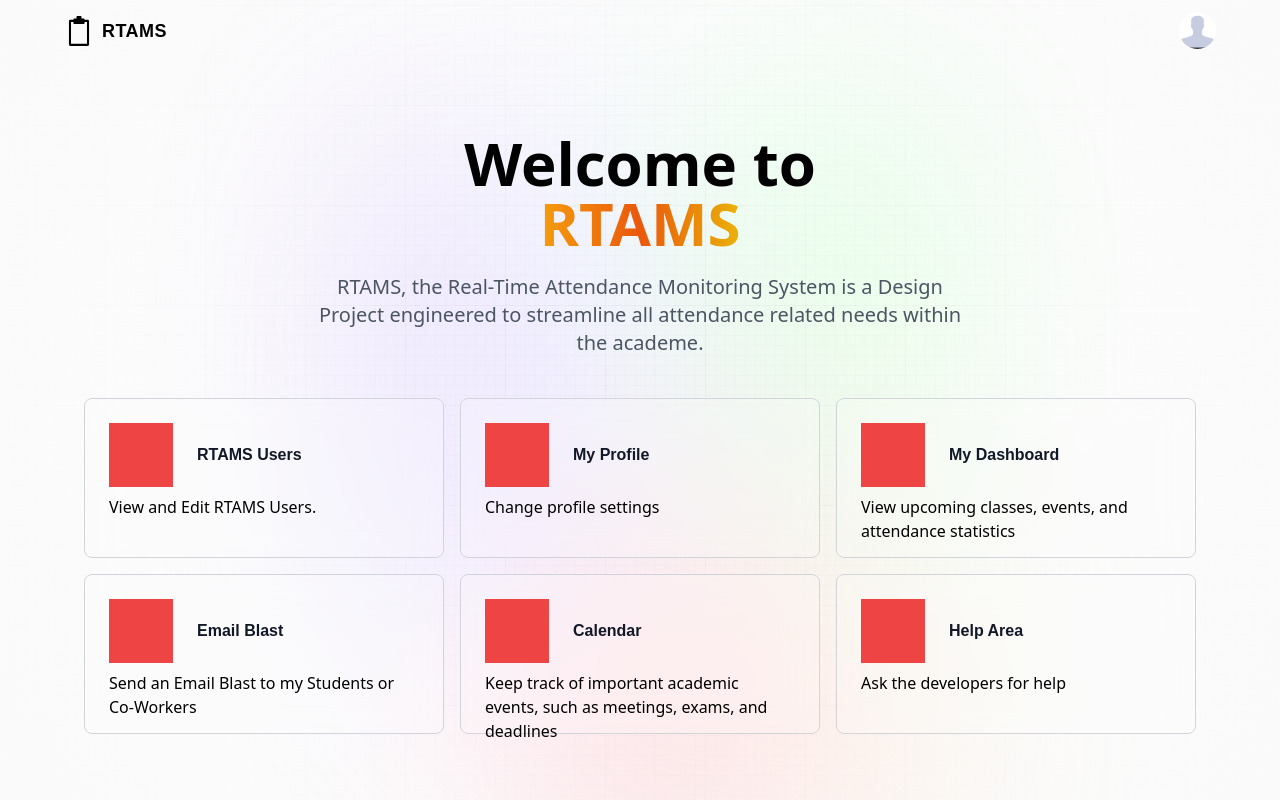
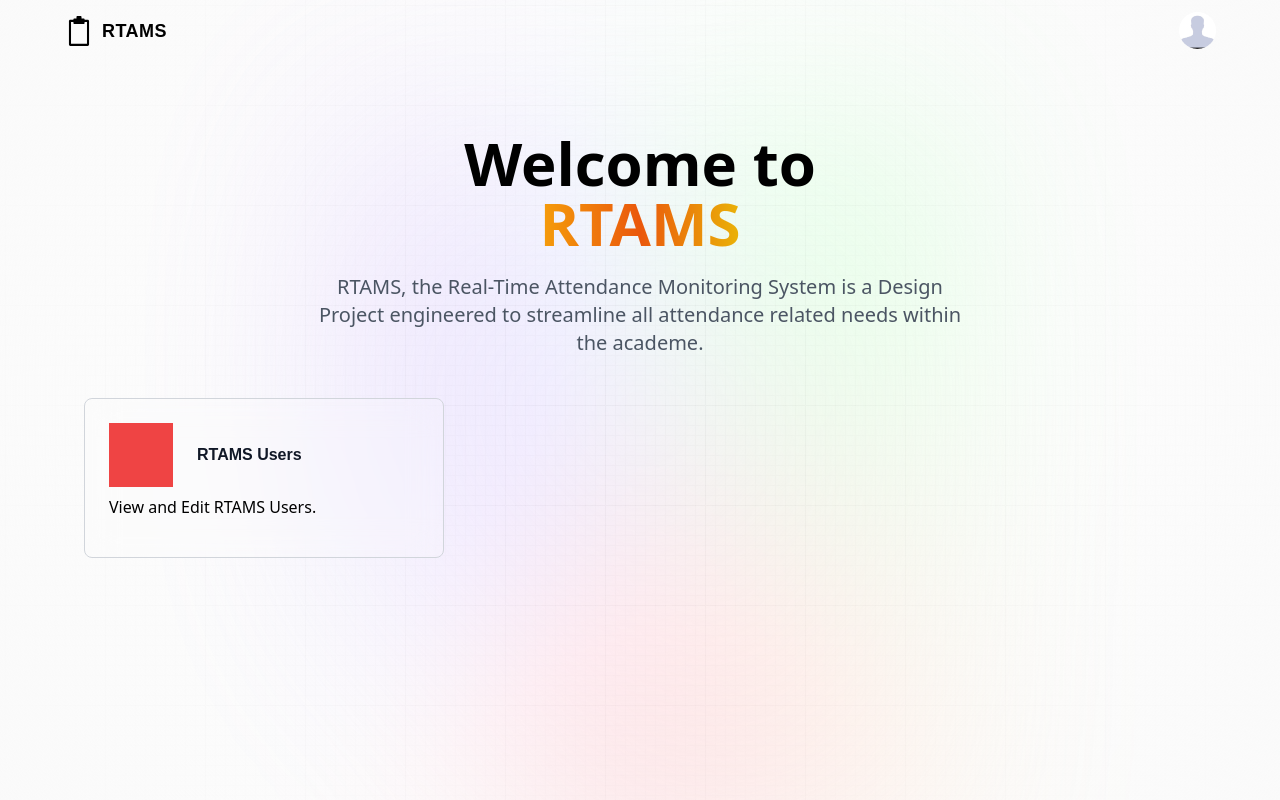
Before and after one commit to Merckerk/rtams-next, a Next.js app: page / in a window 1280 px wide. Built offline with nearby package versions, Linux system fonts and the light colour scheme.

Commit message:
chore: edited feature cards in home page

```diff
--- a/app/page.jsx
+++ b/app/page.jsx
@@ -19,32 +19,6 @@ const Home = () => {
       featureName: "RTAMS Users",
       description: "View and Edit RTAMS Users.",
       routeName: "admin-users",
-    },
-    {
-      featureName: "My Profile",
-      description: "Change profile settings",
-      routeName: "my-profile",
-    },
-    {
-      featureName: "My Dashboard",
-      description: "View upcoming classes, events, and attendance statistics",
-      routeName: "my-dashboard",
-    },
-    {
-      featureName: "Email Blast",
-      description: "Send an Email Blast to my Students or Co-Workers",
-      routeName: "email-blast",
-    },
-    {
-      featureName: "Calendar",
-      description:
-        "Keep track of important academic events, such as meetings, exams, and deadlines",
-      routeName: "calendar",
-    },
-    {
-      featureName: "Help Area",
-      description: "Ask the developers for help",
-      routeName: "help-area",
     },
   ];
 
```
